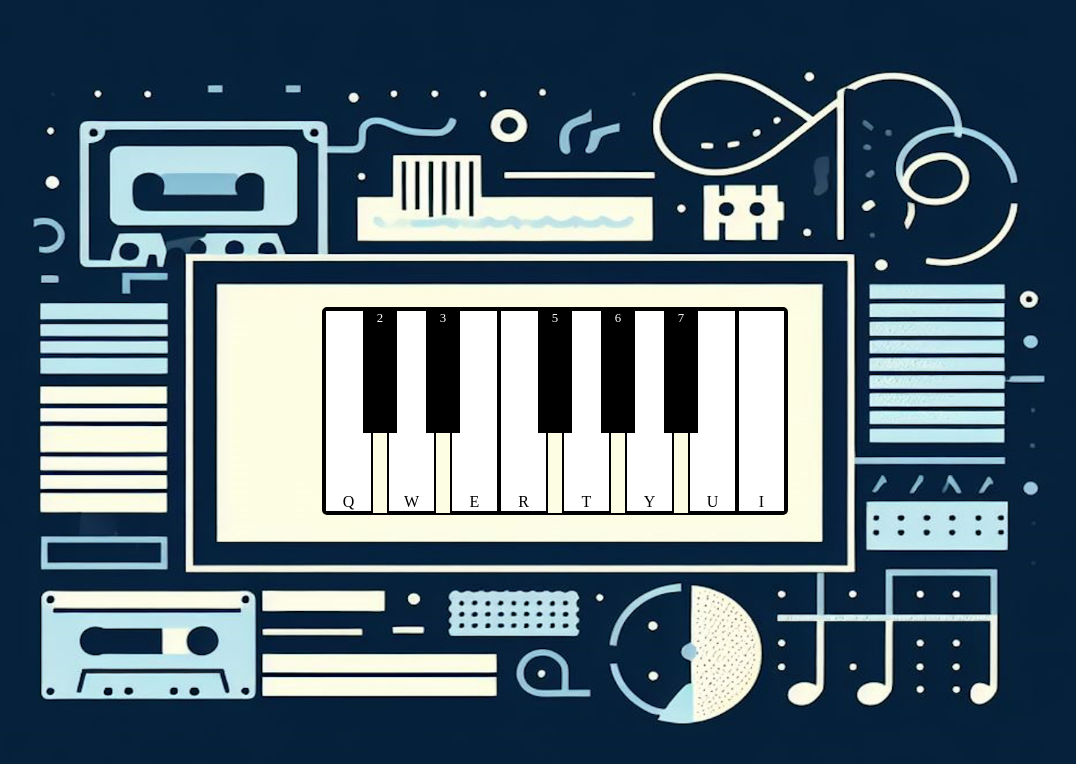
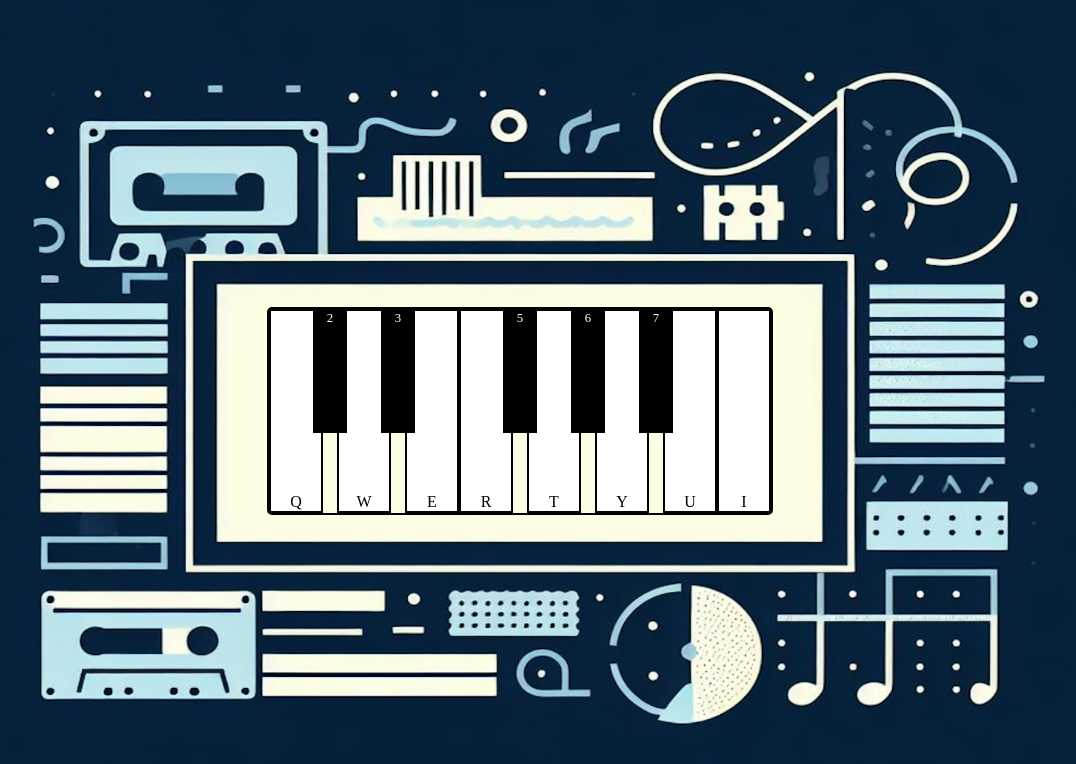
Before and after one commit to lq0502/lq0502.github.io, a plain HTML site: page index.html in a window 1280 px wide. Shown: the whole page, without its empty margins (110-1186 px from the left). Drawn offline with Linux system fonts and the light colour scheme.

Commit message:
Update style.css

```diff
--- a/style.css
+++ b/style.css
@@ -14,7 +14,7 @@ body {
 
 .piano {
     margin-top: 22px;
-    margin-left: 50px;
+    margin-right: 20px;
     display: flex;
     border: 2px solid #000;
     border-radius: 5px;
@@ -23,7 +23,7 @@ body {
 }
 
 .key {
-    width: 45px;
+    width: 50px;
     height: 200px;
     border: 2px solid #000;
     background-color: #fff;
```
